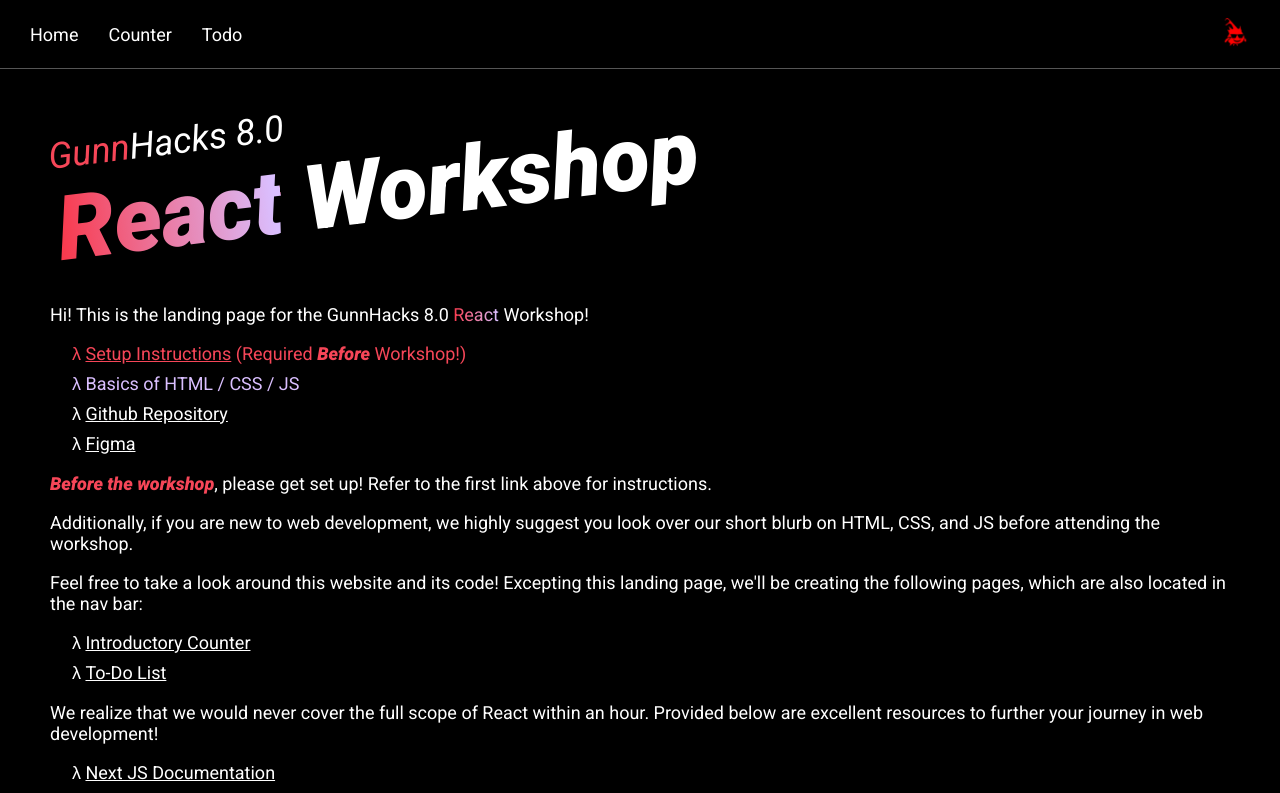
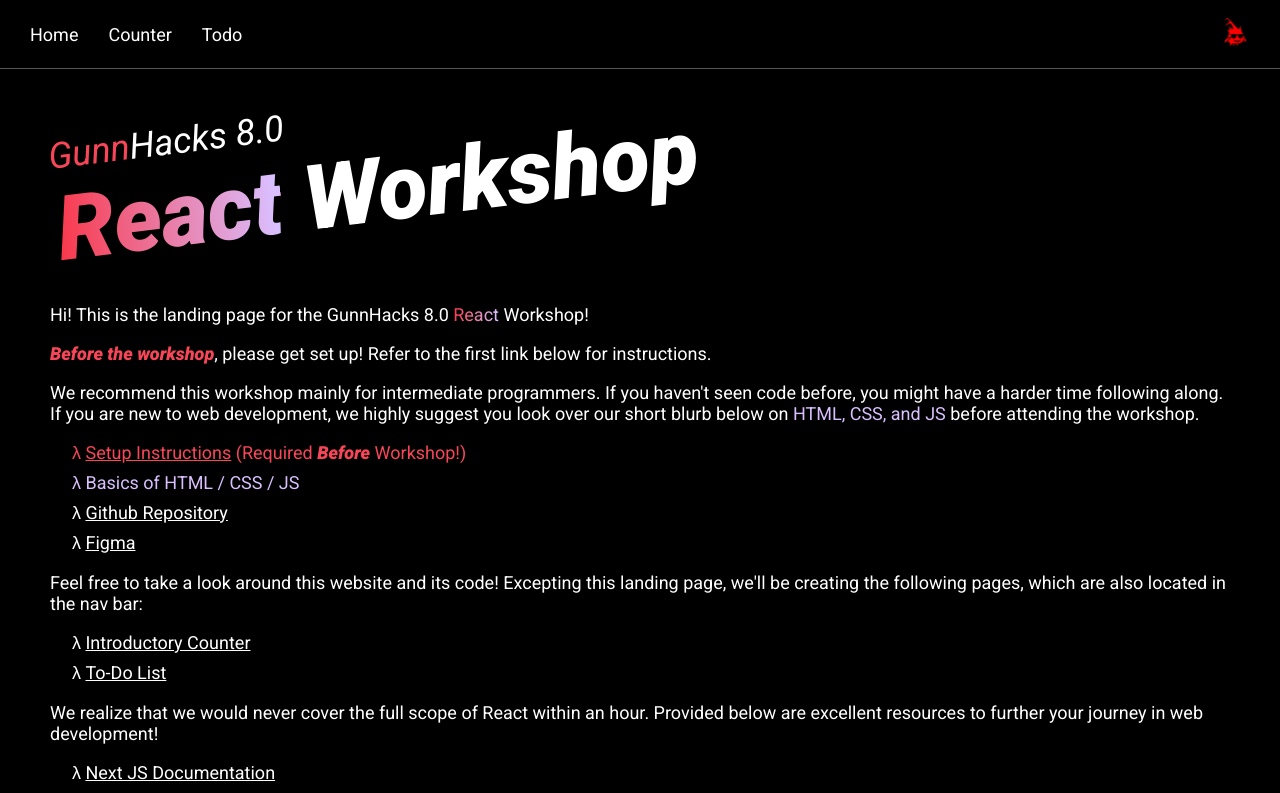
Before and after one commit to ImNotRog/GunnHacks-8.0-React-Demo, a Next.js app: page / in a window 1280 px wide. Shown: the top 793 px of the page. Built offline with nearby package versions, Linux system fonts and the light colour scheme.

Commit message:
Make the appropriate audience more clear on the landing page

```diff
--- a/pages/index.js
+++ b/pages/index.js
@@ -23,6 +23,18 @@
 				<div className={styles.content}>
 					<p>Hi! This is the landing page for the GunnHacks 8.0 <span className={styles.react}>React</span> Workshop!</p>
 
+					<p>
+						<span className={styles.em + ' ' + styles.gunn}>Before the workshop</span>,
+						please get set up! Refer to the first link below for instructions.
+					</p>
+
+					<p>
+						We recommend this workshop mainly for intermediate programmers. If you haven't seen code before,
+						you might have a harder time following along.
+						If you are new to web development, we highly suggest you look over our short blurb below
+						on <span className={styles.purple}>HTML, CSS, and JS</span> before attending the workshop.
+					</p>
+
 					{/* <h2>Links</h2> */}
 					<ul>
 						<li className={styles.gunn}>
@@ -37,14 +49,7 @@
 						<li><a href="https://www.figma.com/file/2imkRBoOLdso3LcK5LxU7U/GunnHacks-8.0-React-Workshop?node-id=0%3A1" target="_blank" rel="noopener noreferrer">Figma</a></li>
 					</ul>
 
-					<p>
-						<span className={styles.em + ' ' + styles.gunn}>Before the workshop</span>,
-						please get set up! Refer to the first link above for instructions.
-					</p>
-					<p>
-						Additionally, if you are new to web development, we highly suggest you look over our short blurb on
-						HTML, CSS, and JS before attending the workshop.
-					</p>
+
 					<p>
 						Feel free to take a look around this website and its code!
 						Excepting this landing page, we&apos;ll be creating the following pages,
@@ -82,7 +87,7 @@
 						</li>
 
 
-						<li>Google. When in doubt, Google is your friend.</li>
+						<li>Google!</li>
 					</ul>
 				</div>
 			</div>
```
